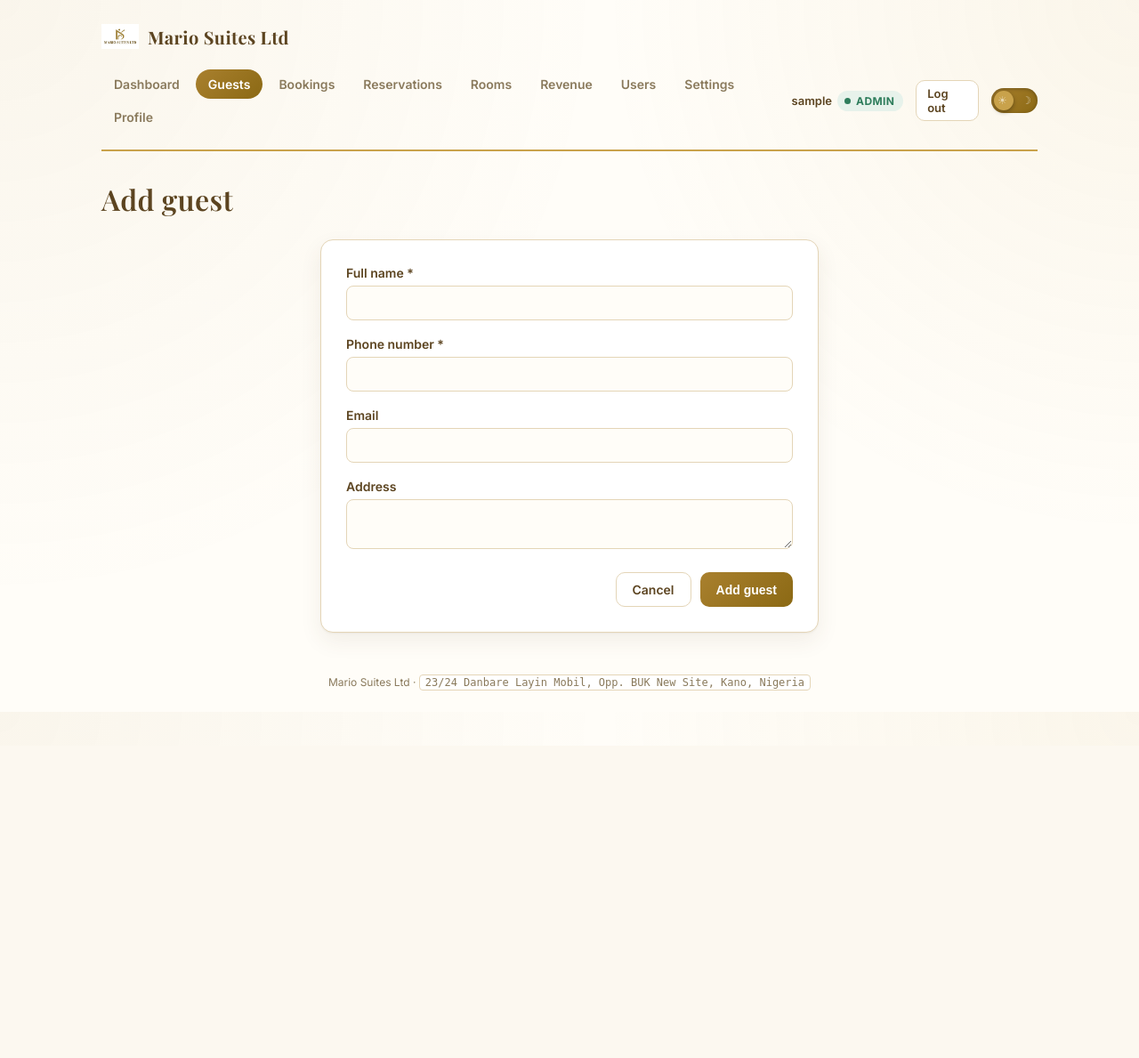
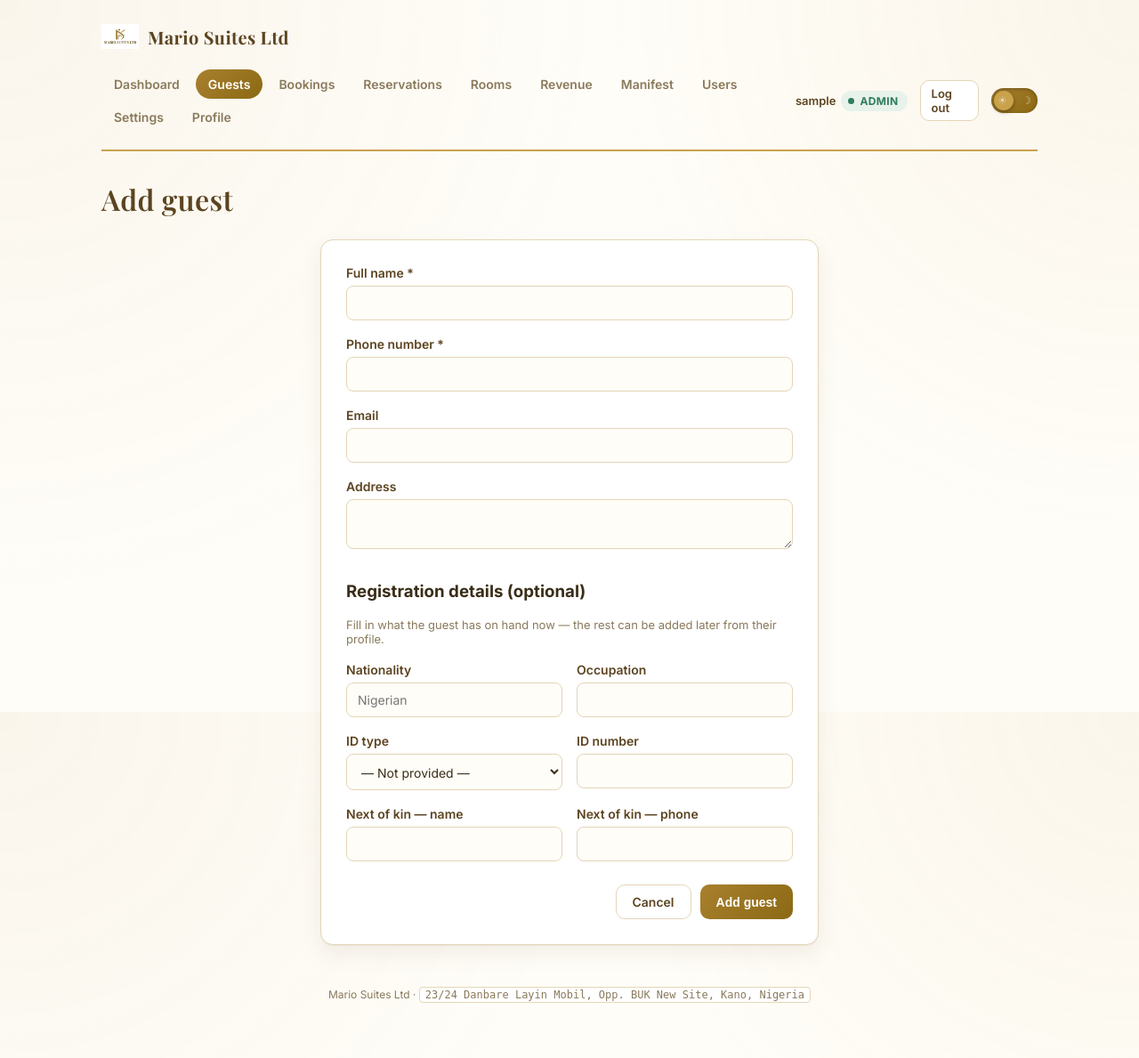
Before and after one commit to muhammadnass/mario-suites-hotel-management, a Flask app: page /guests/add in a window 1280 px wide. Shown: the whole page at 89% size. Before the commit the page ends 776 px from the top, so only its background shows below. Run offline with Flask 3, Linux system fonts and the light colour scheme; the visitor is signed in with stand-in values (Sample User, id 1).

Commit message:
Add guest registration fields and PDF guest manifest report

```diff
--- a/front-desk-app/app.py
+++ b/front-desk-app/app.py
@@ -13,6 +13,7 @@ See the project's README.md for full setup instructions, including how to
 run this permanently in the background on Windows via NSSM.
 """
 
+import io
 import json
 import os
 import sqlite3
@@ -24,8 +25,14 @@ from datetime import date, datetime
 from datetime import time as dtime
 from functools import wraps
 
-from flask import Flask, Response, flash, redirect, render_template, request, session, url_for
+from flask import Flask, Response, flash, redirect, render_template, request, send_file, session, url_for
 from werkzeug.security import check_password_hash, generate_password_hash
+
+from reportlab.lib import colors
+from reportlab.lib.pagesizes import A4, landscape
+from reportlab.lib.styles import ParagraphStyle
+from reportlab.lib.units import mm
+from reportlab.platypus import Paragraph, SimpleDocTemplate, Spacer, Table, TableStyle
 
 app = Flask(__name__)
 # IMPORTANT: change this to a long random string before putting this app in
@@ -62,6 +69,16 @@ SEED_ROOMS = [
     ("B5", "First Floor", 25000),
 ]
 
+# Forms of ID the front desk can record for a guest, matching what's
+# commonly accepted for hotel guest registration in Nigeria.
+ID_TYPES = [
+    "National ID (NIN)",
+    "International Passport",
+    "Driver's License",
+    "Voter's Card",
+    "Other",
+]
+
 
 # ---------------------------------------------------------------------------
 # Database helpers
@@ -90,6 +107,25 @@ def init_db():
             created_at TEXT NOT NULL
         )
     """)
+
+    # Hotel-standard guest registration fields, added after the app first
+    # shipped with just name/phone/email/address — this tops up an older
+    # hotel.db safely, the same way the bookings table's columns below do.
+    # Every one of these is optional: Name and Phone stay the only required
+    # fields, so front-desk staff can still check a guest in quickly even
+    # when ID isn't on hand yet, and fill these in later via "Edit guest".
+    existing_guest_cols = {row["name"] for row in cur.execute("PRAGMA table_info(guests)").fetchall()}
+    new_guest_columns = {
+        "nationality": "TEXT",         # defaults to 'Nigerian' in the app, not here, so old rows aren't silently relabeled
+        "id_type": "TEXT",             # one of ID_TYPES above
+        "id_number": "TEXT",
+        "occupation": "TEXT",
+        "next_of_kin_name": "TEXT",
+        "next_of_kin_phone": "TEXT",
+    }
+    for col, col_type in new_guest_columns.items():
+        if col not in existing_guest_cols:
+            cur.execute(f"ALTER TABLE guests ADD COLUMN {col} {col_type}")
 
     cur.execute("""
         CREATE TABLE IF NOT EXISTS rooms (
@@ -1104,6 +1140,24 @@ def guests():
     return render_template("guests.html", guests=rows, search=search)
 
 
+def _guest_registration_fields(form):
+    """Pull the six optional hotel-registration fields out of a submitted
+    form, trimmed, with nationality defaulting to 'Nigerian' when left
+    blank. Shared by add_guest and edit_guest so the two stay consistent."""
+    nationality = (form.get("nationality") or "").strip() or "Nigerian"
+    id_type = (form.get("id_type") or "").strip()
+    if id_type not in ID_TYPES:
+        id_type = ""
+    return {
+        "nationality": nationality,
+        "id_type": id_type,
+        "id_number": (form.get("id_number") or "").strip(),
+        "occupation": (form.get("occupation") or "").strip(),
+        "next_of_kin_name": (form.get("next_of_kin_name") or "").strip(),
+        "next_of_kin_phone": (form.get("next_of_kin_phone") or "").strip(),
+    }
+
+
 @app.route("/guests/add", methods=["GET", "POST"])
 def add_guest():
     if request.method == "POST":
@@ -1111,22 +1165,78 @@ def add_guest():
         phone = request.form.get("phone", "").strip()
         email = request.form.get("email", "").strip()
         address = request.form.get("address", "").strip()
+        reg = _guest_registration_fields(request.form)
 
         if not name or not phone:
             flash("Name and phone number are required.", "error")
-            return render_template("add_guest.html", form=request.form)
+            return render_template("add_guest.html", form=request.form, id_types=ID_TYPES)
 
         conn = get_db()
         conn.execute(
-            "INSERT INTO guests (name, phone, email, address, created_at) VALUES (?, ?, ?, ?, ?)",
-            (name, phone, email, address, datetime.now().isoformat(timespec="seconds")),
+            """INSERT INTO guests
+               (name, phone, email, address, nationality, id_type, id_number,
+                occupation, next_of_kin_name, next_of_kin_phone, created_at)
+               VALUES (?, ?, ?, ?, ?, ?, ?, ?, ?, ?, ?)""",
+            (
+                name, phone, email, address,
+                reg["nationality"], reg["id_type"], reg["id_number"],
+                reg["occupation"], reg["next_of_kin_name"], reg["next_of_kin_phone"],
+                datetime.now().isoformat(timespec="seconds"),
+            ),
         )
         conn.commit()
         conn.close()
         flash(f"Guest '{name}' added successfully.", "success")
         return redirect(url_for("guests"))
 
-    return render_template("add_guest.html", form={})
+    return render_template("add_guest.html", form={}, id_types=ID_TYPES)
+
+
+@app.route("/guests/<int:guest_id>/edit", methods=["GET", "POST"])
+def edit_guest(guest_id):
+    """Correct or fill in a returning guest's details later — e.g. ID
+    details weren't on hand at check-in — without creating a duplicate
+    guest record. Open to every logged-in role, since Staff already
+    handles guest registration day-to-day."""
+    conn = get_db()
+    guest = conn.execute("SELECT * FROM guests WHERE id = ?", (guest_id,)).fetchone()
+    if guest is None:
+        conn.close()
+        flash("Guest not found.", "error")
+        return redirect(url_for("guests"))
+
+    if request.method == "POST":
+        name = request.form.get("name", "").strip()
+        phone = request.form.get("phone", "").strip()
+        email = request.form.get("email", "").strip()
+        address = request.form.get("address", "").strip()
+        reg = _guest_registration_fields(request.form)
+
+        if not name or not phone:
+            conn.close()
+            flash("Name and phone number are required.", "error")
+            return render_template("edit_guest.html", guest=guest, form=request.form, id_types=ID_TYPES)
+
+        conn.execute(
+            """UPDATE guests
+               SET name = ?, phone = ?, email = ?, address = ?, nationality = ?,
+                   id_type = ?, id_number = ?, occupation = ?,
+                   next_of_kin_name = ?, next_of_kin_phone = ?
+               WHERE id = ?""",
+            (
+                name, phone, email, address,
+                reg["nationality"], reg["id_type"], reg["id_number"],
+                reg["occupation"], reg["next_of_kin_name"], reg["next_of_kin_phone"],
+                guest_id,
+            ),
+        )
+        conn.commit()
+        conn.close()
+        flash(f"Guest '{name}' updated.", "success")
+        return redirect(url_for("guest_detail", guest_id=guest_id))
+
+    conn.close()
+    return render_template("edit_guest.html", guest=guest, form=dict(guest), id_types=ID_TYPES)
 
 
 @app.route("/guests/report")
@@ -1292,6 +1402,135 @@ def revenue_report():
         by_customer=by_customer,
         generated_at=datetime.now().strftime("%d %b %Y, %I:%M %p"),
     )
+
+
+# ---------------------------------------------------------------------------
+# Guest manifest (Admin/Manager only): a compliance-style register of every
+# guest checked in during a chosen date range, with who checked them in/out
+# and when — separate from the financial guests_report above, and
+# downloadable as a real PDF rather than relying on a browser's print
+# dialog.
+# ---------------------------------------------------------------------------
+
+def _manifest_bookings(conn, from_date, to_date):
+    """Every booking whose check-in date falls within [from_date, to_date],
+    joined to the guest's registration details and the room, oldest first."""
+    return conn.execute(
+        """SELECT b.*, g.name AS guest_name, g.phone AS guest_phone,
+                  g.nationality, g.id_type, g.id_number,
+                  r.room_number, r.floor
+           FROM bookings b
+           JOIN guests g ON g.id = b.guest_id
+           JOIN rooms r ON r.id = b.room_id
+           WHERE substr(b.check_in, 1, 10) BETWEEN ? AND ?
+           ORDER BY b.check_in""",
+        (from_date, to_date),
+    ).fetchall()
+
+
+@app.route("/reports/manifest")
+@roles_required("admin", "manager")
+def guest_manifest():
+    from_date = (request.args.get("from") or "").strip()
+    to_date = (request.args.get("to") or "").strip()
+
+    if not (from_date and to_date):
+        today = date.today().isoformat()
+        return render_template(
+            "manifest_setup.html",
+            default_from=today,
+            default_to=today,
+        )
+
+    conn = get_db()
+    rows = _manifest_bookings(conn, from_date, to_date)
+    conn.close()
+
+    return render_template(
+        "manifest.html",
+        rows=rows,
+        from_date=from_date,
+        to_date=to_date,
+        generated_at=datetime.now().strftime("%d %b %Y, %I:%M %p"),
+    )
+
+
+@app.route("/reports/manifest.pdf")
+@roles_required("admin", "manager")
+def guest_manifest_pdf():
+    from_date = (request.args.get("from") or "").strip()
+    to_date = (request.args.get("to") or "").strip()
+    if not (from_date and to_date):
+        flash("Choose a date range first.", "error")
+        return redirect(url_for("guest_manifest"))
+
+    conn = get_db()
+    rows = _manifest_bookings(conn, from_date, to_date)
+    conn.close()
+
+    buffer = io.BytesIO()
+    doc = SimpleDocTemplate(
+        buffer,
+        pagesize=landscape(A4),
+        leftMargin=14 * mm, rightMargin=14 * mm,
+        topMargin=14 * mm, bottomMargin=14 * mm,
+        title=f"Mario Suites Ltd - Guest Manifest {from_date} to {to_date}",
+    )
+
+    gold = colors.HexColor("#A9802E")
+    brown = colors.HexColor("#5C4420")
+    title_style = ParagraphStyle("Title", fontName="Helvetica-Bold", fontSize=16, textColor=brown, spaceAfter=2)
+    meta_style = ParagraphStyle("Meta", fontName="Helvetica", fontSize=9, textColor=colors.HexColor("#6b5a3a"))
+
+    elements = [
+        Paragraph(f"{HOTEL_NAME} &mdash; Guest Manifest", title_style),
+        Paragraph(f"Period: {from_date} to {to_date}", meta_style),
+        Paragraph(f"Generated: {datetime.now().strftime('%d %b %Y, %I:%M %p')}", meta_style),
+        Spacer(1, 10 * mm),
+    ]
+
+    if not rows:
+        elements.append(Paragraph("No guests checked in during this period.", meta_style))
+    else:
+        header = ["Guest", "Phone", "ID Type / No.", "Nationality", "Room",
+                   "Check-in", "Checked in by", "Check-out", "Checked out by"]
+        cell_style = ParagraphStyle("Cell", fontName="Helvetica", fontSize=8, leading=10)
+        header_style = ParagraphStyle("Head", fontName="Helvetica-Bold", fontSize=8, leading=10, textColor=colors.white)
+
+        table_data = [[Paragraph(h, header_style) for h in header]]
+        for b in rows:
+            id_display = " / ".join(x for x in [b["id_type"], b["id_number"]] if x) or "—"
+            check_out_display = format_dt_display(b["actual_check_out"] or "") if b["status"] == "checked_out" and b["actual_check_out"] else (
+                "Still checked in" if b["status"] != "checked_out" else "—"
+            )
+            table_data.append([
+                Paragraph(b["guest_name"] or "—", cell_style),
+                Paragraph(b["guest_phone"] or "—", cell_style),
+                Paragraph(id_display, cell_style),
+                Paragraph(b["nationality"] or "—", cell_style),
+                Paragraph(f"{b['room_number']} ({b['floor']})", cell_style),
+                Paragraph(format_dt_display(b["check_in"]), cell_style),
+                Paragraph(b["checked_in_by"] or "—", cell_style),
+                Paragraph(check_out_display, cell_style),
+                Paragraph(b["checked_out_by"] or "—", cell_style),
+            ])
+
+        col_widths = [32*mm, 24*mm, 30*mm, 22*mm, 22*mm, 28*mm, 24*mm, 28*mm, 24*mm]
+        table = Table(table_data, colWidths=col_widths, repeatRows=1)
+        table.setStyle(TableStyle([
+            ("BACKGROUND", (0, 0), (-1, 0), gold),
+            ("GRID", (0, 0), (-1, -1), 0.5, colors.HexColor("#E4D5B7")),
+            ("ROWBACKGROUNDS", (0, 1), (-1, -1), [colors.white, colors.HexColor("#FBF3E3")]),
+            ("VALIGN", (0, 0), (-1, -1), "TOP"),
+            ("TOPPADDING", (0, 0), (-1, -1), 4),
+            ("BOTTOMPADDING", (0, 0), (-1, -1), 4),
+        ]))
+        elements.append(table)
+
+    doc.build(elements)
+    buffer.seek(0)
+    filename = f"guest_manifest_{from_date}_to_{to_date}.pdf"
+    return send_file(buffer, mimetype="application/pdf", as_attachment=True, download_name=filename)
 
 
 @app.route("/guests/<int:guest_id>")
--- a/front-desk-app/requirements.txt
+++ b/front-desk-app/requirements.txt
@@ -1,2 +1,3 @@
 Flask==3.1.3
 Werkzeug==3.1.8
+reportlab==4.2.5
--- a/front-desk-app/templates/add_guest.html
+++ b/front-desk-app/templates/add_guest.html
@@ -10,6 +10,30 @@
   <label>Phone number *<input type="text" name="phone" value="{{ form.get('phone','') }}" required></label>
   <label>Email<input type="email" name="email" value="{{ form.get('email','') }}"></label>
   <label>Address<textarea name="address" rows="2">{{ form.get('address','') }}</textarea></label>
+
+  <h3 style="margin:18px 0 0;">Registration details (optional)</h3>
+  <p class="hint" style="margin-top:0;">Fill in what the guest has on hand now — the rest can be added later from their profile.</p>
+
+  <div class="form-row">
+    <label>Nationality<input type="text" name="nationality" value="{{ form.get('nationality','') }}" placeholder="Nigerian"></label>
+    <label>Occupation<input type="text" name="occupation" value="{{ form.get('occupation','') }}"></label>
+  </div>
+  <div class="form-row">
+    <label>ID type
+      <select name="id_type">
+        <option value="" {{ 'selected' if not form.get('id_type') }}>— Not provided —</option>
+        {% for t in id_types %}
+        <option value="{{ t }}" {{ 'selected' if form.get('id_type') == t }}>{{ t }}</option>
+        {% endfor %}
+      </select>
+    </label>
+    <label>ID number<input type="text" name="id_number" value="{{ form.get('id_number','') }}"></label>
+  </div>
+  <div class="form-row">
+    <label>Next of kin — name<input type="text" name="next_of_kin_name" value="{{ form.get('next_of_kin_name','') }}"></label>
+    <label>Next of kin — phone<input type="text" name="next_of_kin_phone" value="{{ form.get('next_of_kin_phone','') }}"></label>
+  </div>
+
   <div class="form-actions">
     <a href="{{ url_for('guests') }}" class="btn btn-secondary">Cancel</a>
     <button type="submit" class="btn btn-primary">Add guest</button>
--- a/front-desk-app/templates/base.html
+++ b/front-desk-app/templates/base.html
@@ -29,6 +29,7 @@
         <a href="{{ url_for('rooms') }}" class="{{ 'active' if request.endpoint == 'rooms' }}">Rooms</a>
         {% if is_manager_or_admin %}
         <a href="{{ url_for('revenue_report') }}" class="{{ 'active' if request.endpoint in ['revenue_report','guests_report','guests_report_setup'] }}">Revenue</a>
+        <a href="{{ url_for('guest_manifest') }}" class="{{ 'active' if request.endpoint in ['guest_manifest','guest_manifest_pdf'] }}">Manifest</a>
         {% endif %}
         {% if is_admin %}
         <a href="{{ url_for('users_page') }}" class="{{ 'active' if request.endpoint in ['users_page','add_user','reset_password'] }}">Users</a>
```
Also changed, not shown: front-desk-app/templates/edit_guest.html (added, +44 -0 lines), front-desk-app/templates/guest_detail.html (+16 -1 lines), front-desk-app/templates/manifest.html (added, +50 -0 lines), front-desk-app/templates/manifest_setup.html (added, +23 -0 lines).
